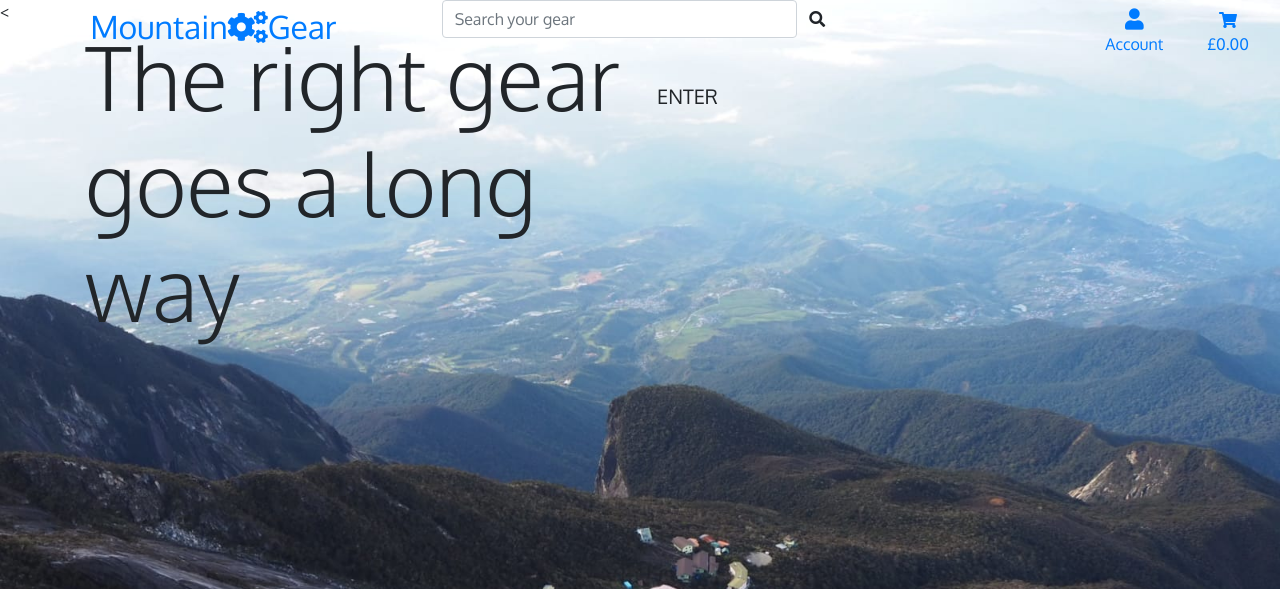
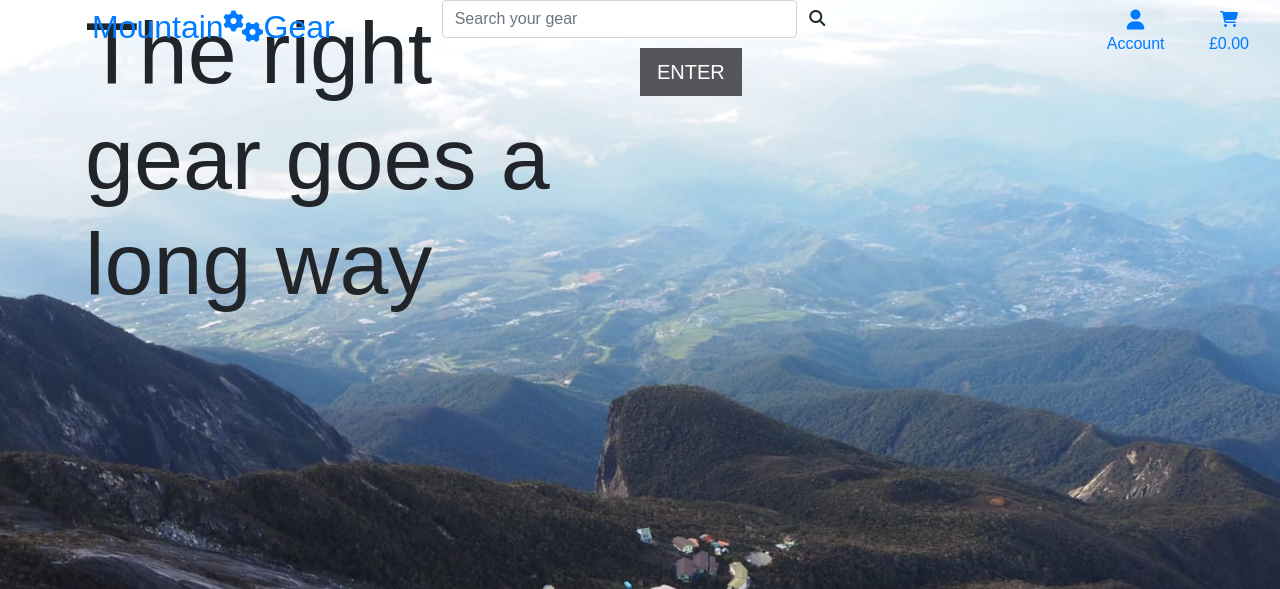
Before and after one commit to mattyImry/Mountain-Gear_MS4-Code-Institute, a Django app: page / in a window 1280 px wide. Shown: the top 589 px of the page. Run offline with Django 3.2, Linux system fonts and the light colour scheme; some libraries are stand-ins or nearby versions.

Commit message:
Add static folders setting to setting.py

```diff
--- a/mountain_gear/settings.py
+++ b/mountain_gear/settings.py
@@ -152,6 +152,10 @@
 # https://docs.djangoproject.com/en/3.2/howto/static-files/
 
 STATIC_URL = '/static/'
+STATICFILES_DIRS = (os.path.join(BASE_DIR, 'static'),)
+
+MEDIA_URL = '/media/'
+MEDIA_ROOT = os.path.join(BASE_DIR, 'media')
 
 # Default primary key field type
 # https://docs.djangoproject.com/en/3.2/ref/settings/#default-auto-field
--- a/mountain_gear/urls.py
+++ b/mountain_gear/urls.py
@@ -15,9 +15,11 @@
 """
 from django.contrib import admin
 from django.urls import path, include
+from django.conf import settings
+from django.conf.urls.static import static
 
 urlpatterns = [
     path('admin/', admin.site.urls),
     path('accounts/', include('allauth.urls')),
     path('', include('home.urls')),
-]
+] + static(settings.MEDIA_URL, document_root=settings.MEDIA_ROOT)
--- a/static/css/base.css
+++ b/static/css/base.css
@@ -5,6 +5,20 @@
 body  {
     background: url('/media/main-page.jpg') no-repeat center center fixed;
     background-size: cover;
-    height: calc;
-    font-family: 'Oxygen';
+    height: calc(100vh-164px);
+    font-family: 'Oxygen', sans-serif;
 }
+
+/* from Bulma
+.icon {
+    align-items: center;
+    display: inline-flex;
+    justify-content: center;
+    height: 1.5rem;
+    width: 1.5rem;
+}*/
+
+.enter-button {
+    background: #545659;
+    color: white;
+}
--- a/templates/base.html
+++ b/templates/base.html
@@ -16,9 +16,9 @@
 
         {% block corecss %}
             <!-- Bootstrap CSS -->
-            <<link rel="stylesheet" href="https://stackpath.bootstrapcdn.com/bootstrap/4.4.1/css/bootstrap.min.css" integrity="sha384-Vkoo8x4CGsO3+Hhxv8T/Q5PaXtkKtu6ug5TOeNV6gBiFeWPGFN9MuhOf23Q9Ifjh" crossorigin="anonymous">
+            <link rel="stylesheet" href="https://stackpath.bootstrapcdn.com/bootstrap/4.4.1/css/bootstrap.min.css" integrity="sha384-Vkoo8x4CGsO3+Hhxv8T/Q5PaXtkKtu6ug5TOeNV6gBiFeWPGFN9MuhOf23Q9Ifjh" crossorigin="anonymous">
             <link rel="preconnect" href="https://fonts.gstatic.com">
-            <link href="https://fonts.googleapis.com/css2?family=Oxygen:wght@300;400;700&display=swap" rel="stylesheet">
+            <link href="https://fonts.googleapis.com/css2?family=Oxygen:wght@300;400;700&display=swap">
             <link rel="stylesheet" href="{% static 'css/base.css' %}">
         {% endblock %}
 
@@ -30,7 +30,7 @@
             <script src="https://code.jquery.com/jquery-3.4.1.min.js" integrity="sha256-CSXorXvZcTkaix6Yvo6HppcZGetbYMGWSFlBw8HfCJo=" crossorigin="anonymous"></script>
             <script src="https://cdn.jsdelivr.net/npm/popper.js@1.16.0/dist/umd/popper.min.js" integrity="sha384-Q6E9RHvbIyZFJoft+2mJbHaEWldlvI9IOYy5n3zV9zzTtmI3UksdQRVvoxMfooAo" crossorigin="anonymous"></script>
             <script src="https://stackpath.bootstrapcdn.com/bootstrap/4.4.1/js/bootstrap.min.js" integrity="sha384-wfSDF2E50Y2D1uUdj0O3uMBJnjuUD4Ih7YwaYd1iqfktj0Uod8GCExl3Og8ifwB6" crossorigin="anonymous"></script>
-            <link rel="stylesheet" href="https://use.fontawesome.com/releases/v5.15.3/css/all.css" integrity="sha384-SZXxX4whJ79/gErwcOYf+zWLeJdY/qpuqC4cAa9rOGUstPomtqpuNWT9wdPEn2fk" crossorigin="anonymous">
+
         {% endblock %}
 
         {% block extra_js%}
```
Also changed, not shown: README.md.
